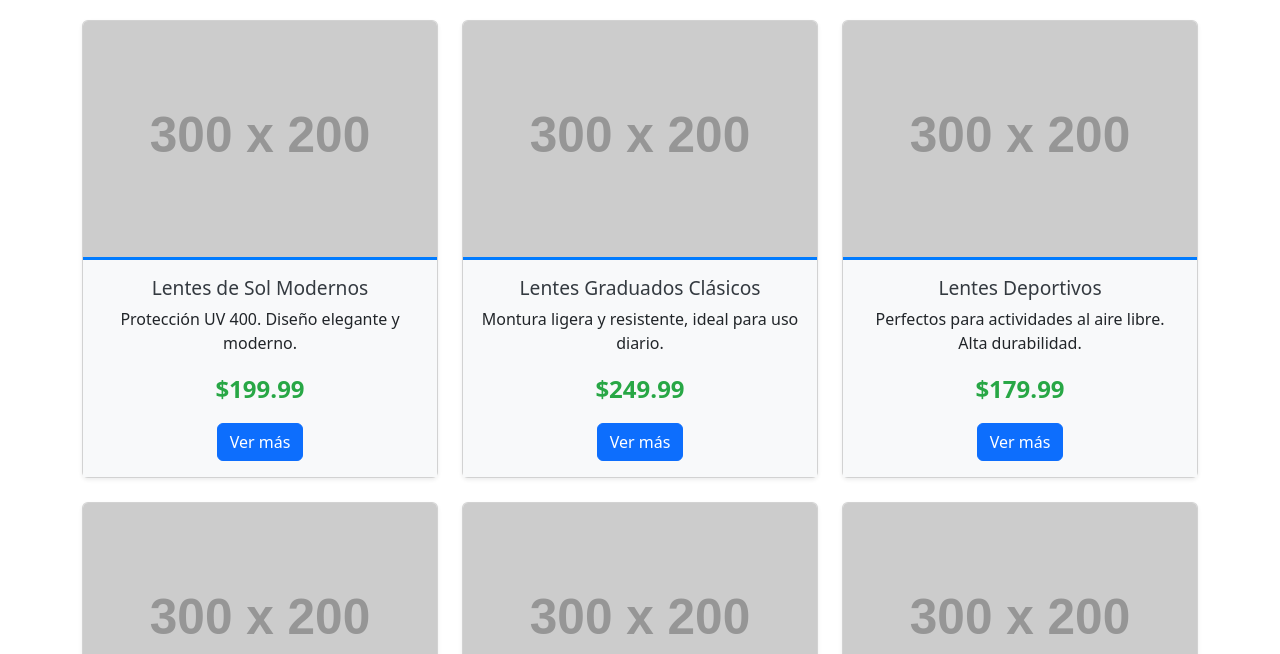
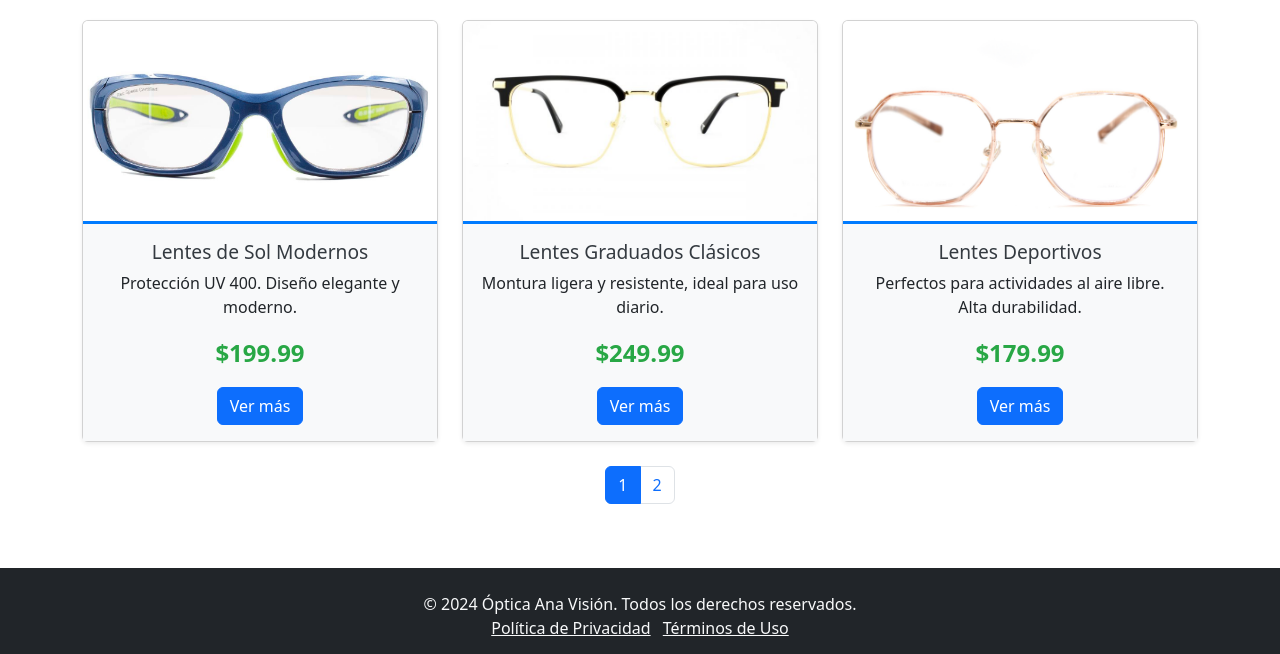
Before and after one commit to SebastianMM-96/anavision.github.io, a plain HTML site: page catalog.html in a window 1280 px wide. Shown: the part 146-800 px from the top of the page. Drawn offline with nearby package versions, Linux system fonts and the light colour scheme; placeholder pictures from the web are drawn by us.

Commit message:
Añadir catalogo

```diff
--- a/catalog.html
+++ b/catalog.html
@@ -3,31 +3,14 @@
 <head>
   <meta charset="UTF-8">
   <meta name="viewport" content="width=device-width, initial-scale=1.0">
-  <title>Catálogo de Lentes</title>
+  <title>Óptica - Ana Visión - Catálogo</title>
+  <link rel="icon" type="image/x-icon" href="assets/icon.ico">
   <!-- Bootstrap CSS -->
   <link href="https://cdn.jsdelivr.net/npm/bootstrap@5.3.0/dist/css/bootstrap.min.css" rel="stylesheet">
   <!-- FontAwesome CSS -->
   <link rel="stylesheet" href="https://cdnjs.cloudflare.com/ajax/libs/font-awesome/6.0.0-beta3/css/all.min.css">
   <!-- Estilos Personalizados -->
-  <style>
-    .card:hover {
-      transform: scale(1.05);
-      transition: transform 0.3s ease;
-    }
-    .card-body {
-      background-color: #f8f9fa;
-      border-top: 3px solid #007bff;
-    }
-    .precio {
-      font-size: 1.5rem;
-      color: #28a745;
-      font-weight: bold;
-    }
-    .card-title {
-      font-size: 1.2rem;
-      color: #343a40;
-    }
-  </style>
+  <link rel="stylesheet" href="css/style.css">
 </head>
 <body>
 
@@ -48,13 +31,20 @@
     </nav>
 
 <!-- Sección del Catálogo -->
-<section id="catalogo" class="py-5">
-    <div class="container">
-      <h2 class="mb-4 text-center">Catálogo de Lentes</h2>
-      <div class="row g-4" id="catalogo-container">
-        <!-- Aquí se generarán dinámicamente las tarjetas con JavaScript -->
-      </div>
+<section id="catalog" class="py-5">
+  <div class="container">
+    <h2 class="mb-4 text-center">Catálogo de Lentes</h2>
+    <div class="row g-4" id="catalogo-container">
+      <!-- Aquí se generarán dinámicamente las tarjetas con JavaScript -->
     </div>
+
+    <!-- Paginación -->
+    <nav aria-label="Paginación del catálogo" class="mt-4">
+      <ul class="pagination justify-content-center" id="pagination">
+        <!-- Aquí se generarán los botones de paginación -->
+      </ul>
+    </nav>
+  </div>
 </section>
 
 
--- a/css/style.css
+++ b/css/style.css
@@ -1,8 +1,41 @@
 /* Imagen de fondo en Home */
 #home {
-    background-image: url('https://via.placeholder.com/1200x800');
+    background-image: url('../assets/homeImg.jpg');
     background-size: cover;
     background-position: center;
     color: white;
     text-shadow: 2px 2px 4px rgba(0, 0, 0, 0.8);
 }
+
+#catalogo {
+    background-image: url('../assets/catalogImg.jpg');
+    background-size: cover;
+    background-position: center;
+    color: white;
+    text-shadow: 2px 2px 4px rgba(0, 0, 0, 0.8);
+}
+
+.card:hover {
+    transform: scale(1.05);
+    transition: transform 0.3s ease;
+  }
+  .card-body {
+    background-color: #f8f9fa;
+    border-top: 3px solid #007bff;
+  }
+  .precio {
+    font-size: 1.5rem;
+    color: #28a745;
+    font-weight: bold;
+  }
+  .card-title {
+    font-size: 1.2rem;
+    color: #343a40;
+  }
+
+  /* Estilo para la imagen dentro de las tarjetas */
+  .card-img-top {
+    width: 100%; /* Se ajusta al 100% del ancho de la tarjeta */
+    height: 200px; /* Altura fija */
+    object-fit: cover; /* Ajusta la imagen sin deformarla, cortando los bordes si es necesario */
+  }
--- a/js/catalogo.js
+++ b/js/catalogo.js
@@ -4,46 +4,55 @@ const catalogo = [
     nombre: "Lentes de Sol Modernos",
     descripcion: "Protección UV 400. Diseño elegante y moderno.",
     precio: "$199.99",
-      imagen: "https://via.placeholder.com/300x200",
+    imagen: "./catalogImages/1.jpg",
   },
   {
     nombre: "Lentes Graduados Clásicos",
     descripcion: "Montura ligera y resistente, ideal para uso diario.",
     precio: "$249.99",
-      imagen: "https://via.placeholder.com/300x200",
+    imagen: "./catalogImages/2.jpg",
   },
   {
     nombre: "Lentes Deportivos",
     descripcion: "Perfectos para actividades al aire libre. Alta durabilidad.",
     precio: "$179.99",
-      imagen: "https://via.placeholder.com/300x200",
+    imagen: "./catalogImages/3.jpg",
   },
   {
     nombre: "Lentes de Sol Vintage",
     descripcion: "Diseño retro con montura de acetato. Estilo único.",
     precio: "$229.99",
-      imagen: "https://via.placeholder.com/300x200",
+    imagen: "./catalogImages/4.jpg",
   },
   {
     nombre: "Lentes Graduados Modernos",
     descripcion: "Montura metálica resistente. Filtro de luz azul.",
     precio: "$279.99",
-      imagen: "https://via.placeholder.com/300x200",
+    imagen: "./catalogImages/5.jpg",
   },
   {
     nombre: "Lentes Deportivos Premium",
     descripcion: "Resistentes al impacto y al agua. Ideales para deportes extremos.",
     precio: "$299.99",
-      imagen: "https://via.placeholder.com/300x200",
+    imagen: "./catalogImages/6.jpg",
   }
 ];
 
-  // Función que renderiza el catálogo
-  function renderizarCatalogo() {
+// Variables para la paginación
+let currentPage = 1;
+const itemsPerPage = 3; // Número de productos por página
+
+// Función para renderizar los productos de una página
+function renderizarCatalogo(page) {
   const container = document.getElementById("catalogo-container");
+  container.innerHTML = ""; // Limpiar el contenedor
 
-    catalogo.forEach((lente) => {
-      // Crear la tarjeta HTML
+  const startIndex = (page - 1) * itemsPerPage;
+  const endIndex = startIndex + itemsPerPage;
+
+  const itemsToShow = catalogo.slice(startIndex, endIndex);
+
+  itemsToShow.forEach((lente) => {
     const cardHTML = `
       <div class="col-md-6 col-lg-4">
         <div class="card h-100 text-center shadow-sm">
@@ -57,11 +66,40 @@ const catalogo = [
         </div>
       </div>
     `;
-
-      // Insertar la tarjeta en el contenedor
     container.innerHTML += cardHTML;
   });
 }
 
-  // Llamar a la función para renderizar el catálogo cuando la página se cargue
-  document.addEventListener("DOMContentLoaded", renderizarCatalogo);
+// Función para crear los botones de paginación
+function crearPaginacion() {
+  const paginationContainer = document.getElementById("pagination");
+  paginationContainer.innerHTML = ""; // Limpiar el contenedor
+
+  const totalPages = Math.ceil(catalogo.length / itemsPerPage);
+
+  for (let i = 1; i <= totalPages; i++) {
+    const pageItem = document.createElement("li");
+    pageItem.classList.add("page-item");
+    if (i === currentPage) pageItem.classList.add("active");
+
+    const pageLink = document.createElement("a");
+    pageLink.classList.add("page-link");
+    pageLink.href = "#";
+    pageLink.innerText = i;
+    pageLink.addEventListener("click", (e) => {
+      e.preventDefault();
+      currentPage = i;
+      renderizarCatalogo(currentPage);
+      crearPaginacion(); // Actualizar la paginación
+    });
+
+    pageItem.appendChild(pageLink);
+    paginationContainer.appendChild(pageItem);
+  }
+}
+
+// Renderizar la primera página cuando se carga el documento
+document.addEventListener("DOMContentLoaded", () => {
+  renderizarCatalogo(currentPage);
+  crearPaginacion();
+});
```
Also changed, not shown: index.html (+2 -2 lines), assets/catalogImg.jpg (added), assets/homeImg.jpg (added), catalogImages/1.jpg (added), catalogImages/2.jpg (added), catalogImages/3.jpg (added), catalogImages/4.jpg (added), catalogImages/5.jpg (added), catalogImages/6.jpg (added). Lines whose indentation alone changed are shown as unchanged.
